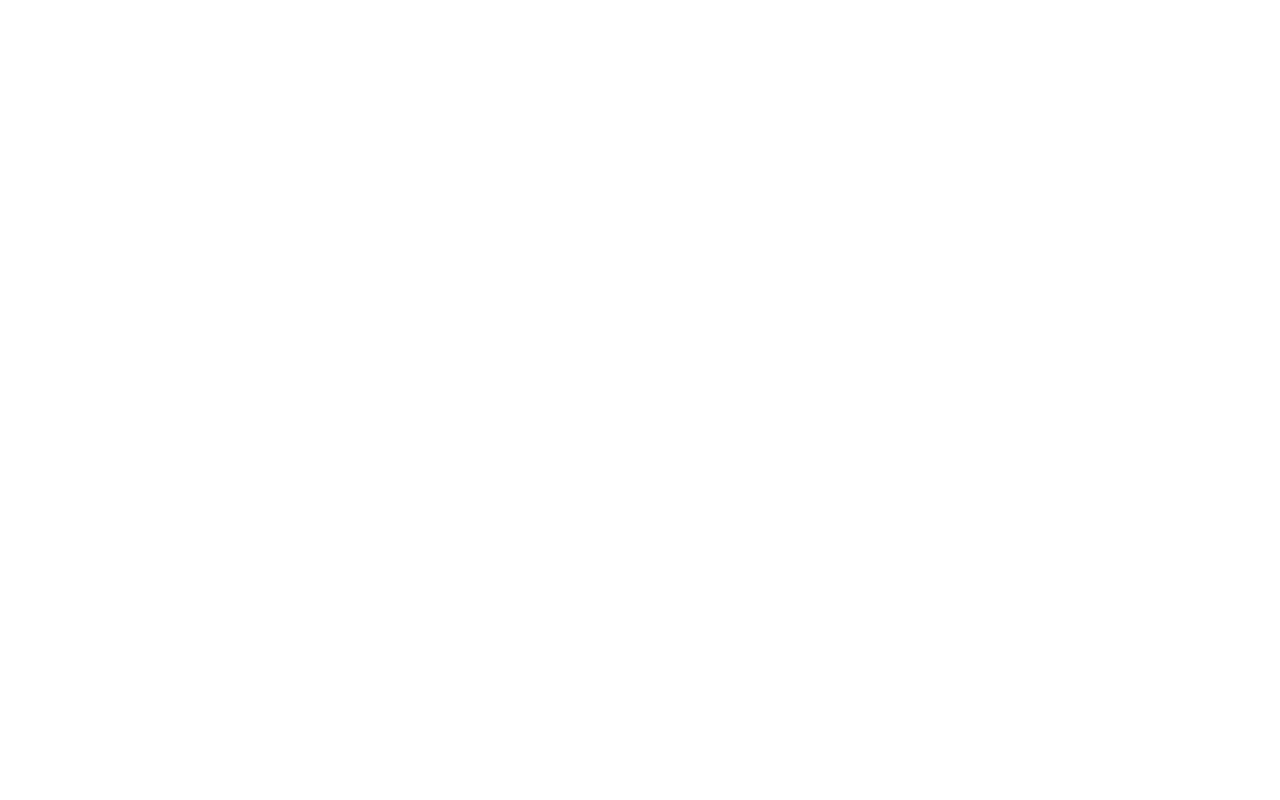
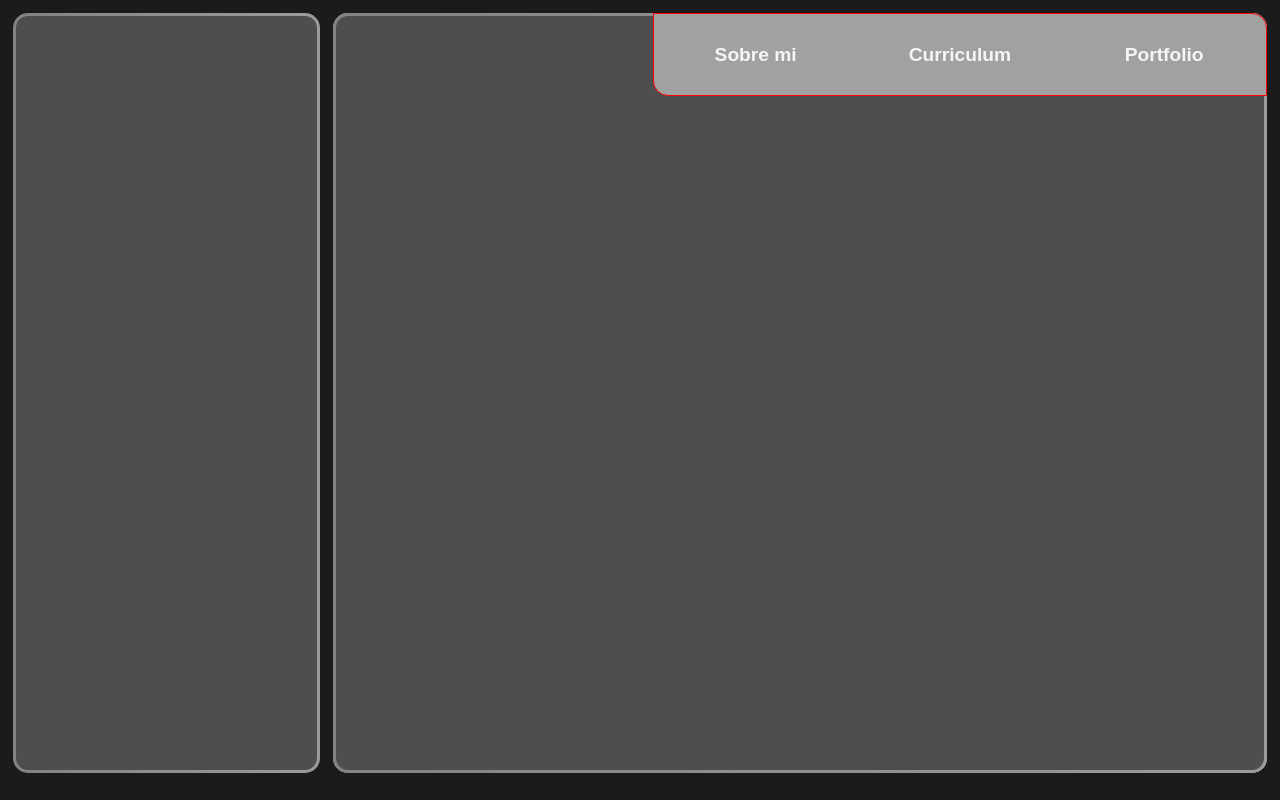
Before and after one commit to Sciverag/CurriculumSCSS, a website: page index.html in a window 1280 px wide. Drawn offline with Linux system fonts and the light colour scheme.

Commit message:
Avanzado el ejercicio

```diff
--- a/index.html
+++ b/index.html
@@ -7,6 +7,14 @@
     <link rel="stylesheet" href="style.css">
 </head>
 <body>
-
+    <div id="fotoInformacion"></div>
+    <nav>
+        <button id="sobreMiBoton">Sobre mi</button>
+        <button id="curriculumBoton">Curriculum</button>
+        <button id="portdolioBoton">Portfolio</button>
+    </nav>
+    <section id="sobreMi"></section>
+    <section id="curriculum"></section>
+    <section id="portfolio"></section>
 </body>
 </html>
--- a/style.scss
+++ b/style.scss
@@ -0,0 +1,76 @@
+* {
+  margin: 0;
+  padding: 0;
+}
+
+@mixin section {
+  @include defaultStyle();
+  grid-column: 2 / 4;
+  grid-row: 1 / 3;
+}
+
+@mixin defaultStyle {
+  border: double 3px transparent;
+  border-radius: 15px;
+  background-image: linear-gradient(rgb(78, 78, 78), rgb(78, 78, 78)),
+    linear-gradient(to right, rgb(131, 131, 131), rgb(155, 155, 155));
+
+  background-origin: border-box;
+  background-clip: content-box, border-box;
+}
+
+body {
+  display: grid;
+  min-height: 95vh;
+  grid-template-columns: 1fr 1fr 2fr;
+  grid-template-rows: 0.5fr 4fr;
+  grid-gap: 1%;
+  padding: 1%;
+  background-color: rgb(27, 27, 27);
+}
+
+body > * {
+  border: solid 1px red;
+}
+
+#fotoInformacion {
+  @include defaultStyle();
+  grid-row: 1 / 3;
+}
+
+nav {
+  z-index: 1;
+  border-radius: 0 15px 0 15px;
+  background-color: rgb(161, 161, 161);
+  grid-column: 3;
+  grid-row: 1;
+  display: flex;
+  justify-content: space-around;
+
+  button {
+    width: 100%;
+    font-size: larger;
+    border: none;
+    background: none;
+    cursor: pointer;
+    color: whitesmoke;
+    font-weight: bolder;
+    transition: all 0.4s;
+  }
+
+  button:hover {
+    color: rgb(192, 10, 192);
+  }
+}
+
+#sobreMi {
+  @include section();
+}
+
+#curriculum {
+  @include section();
+}
+
+#portfolio {
+  @include section();
+}
```
Also changed, not shown: style.css, 1 other file.
